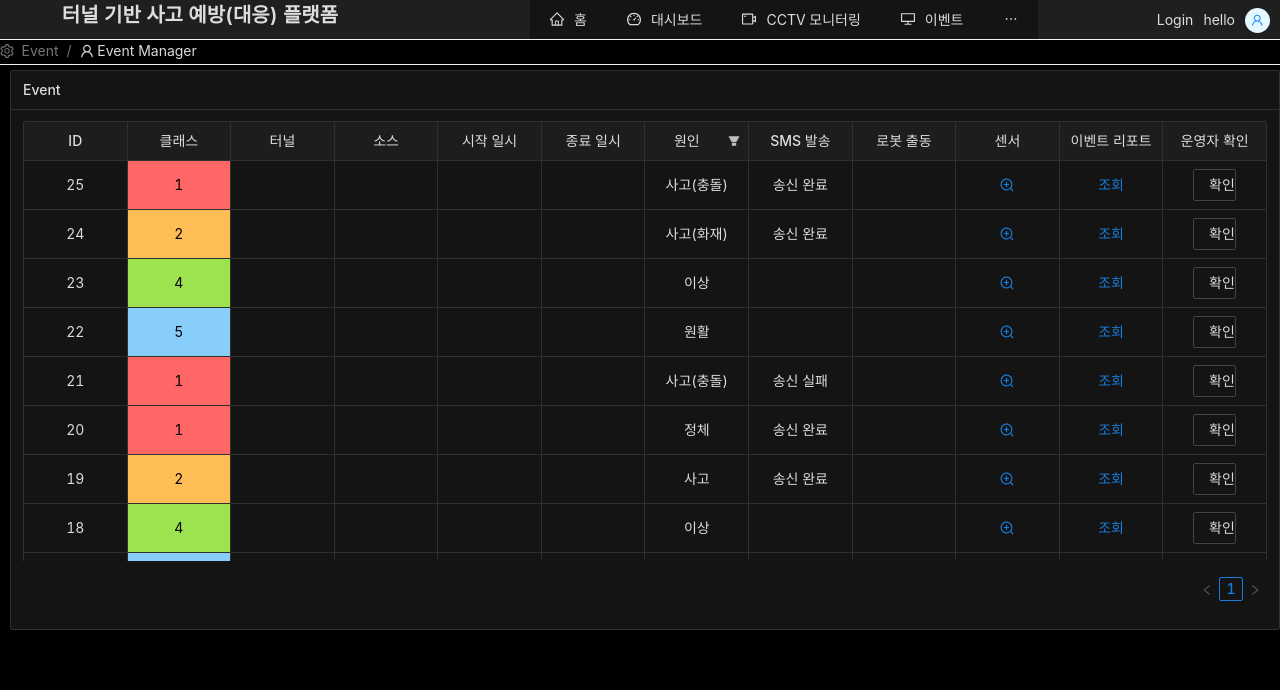
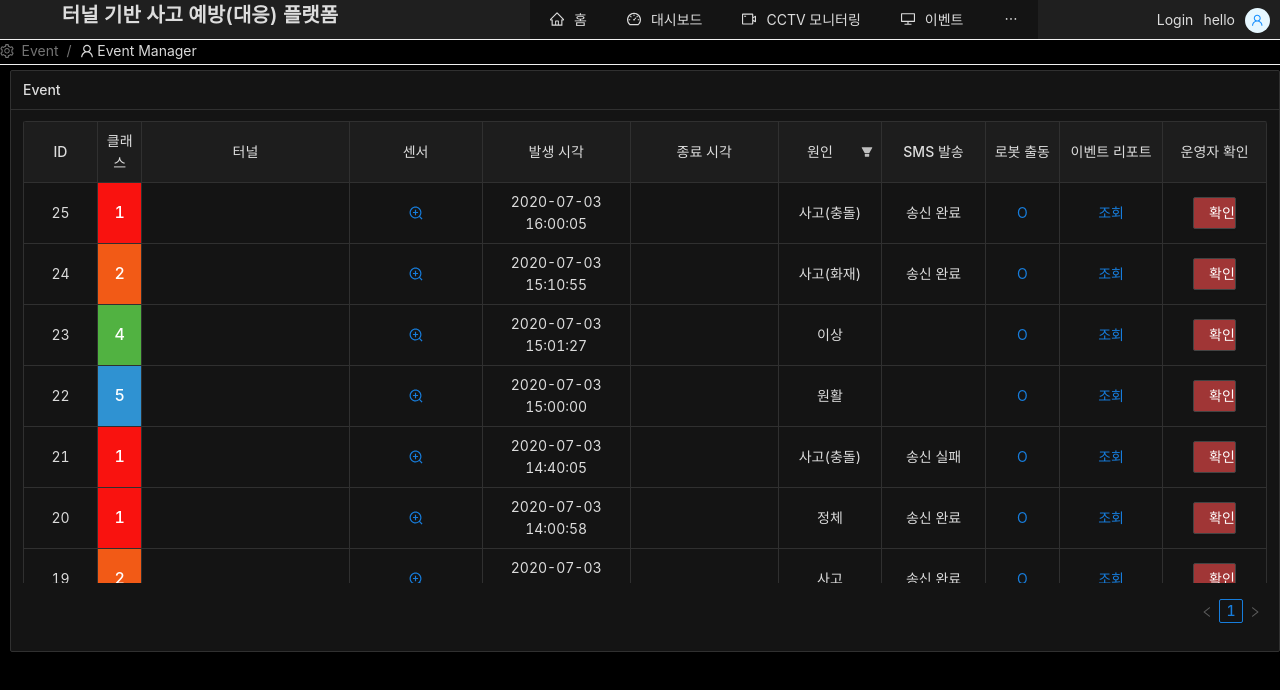
Before and after one commit to hanmihyeon/interface, a React (Create React App) app: page /Home/EventManager in a window 1280 px wide. Shown: the top 690 px of the page. Built offline with nearby package versions, Linux system fonts and the light colour scheme; what fusioncharts, rc-tween-one would draw is missing.

Commit message:
0728 2차 수정

```diff
--- a/src/Containers/Pages/Event.css
+++ b/src/Containers/Pages/Event.css
@@ -27,6 +27,28 @@
 }
 
 /* 컨펌 */
+.ant-popover-placement-bottom > .ant-popover-content > .ant-popover-arrow {
+    border-top-color: #fff;
+    border-left-color: #fff;
+}
+
+.ant-popover-title {
+    color: black;
+    border-bottom: 0.5px solid #d0d0d0;
+}
+
+.ant-popover-inner {
+    background-color: #fff;
+}
+
+.ant-popover-inner-content div p {
+    color: black;
+}
+
+.ant-popover-message {
+    color: black;
+}
+
 .ant-popover-buttons {
     display: flex;
     justify-content: flex-start;
@@ -35,8 +57,20 @@
 .ant-popover-buttons button {
     margin-left: 4px;
     margin-right: 0;
+    color: black;
+}
+
+.ant-popover-buttons .ant-btn-primary {
+    color: #fff;
 }
 
 .user-confirm {
     width: 50%;
+    background-color: #a03636;
+    color: #fff;
 }
+
+.user-confirm.ant-popover-disabled-compatible-wrapper {
+    background-color: transparent;
+    color: black;
+}
--- a/src/Containers/Pages/EventManager.js
+++ b/src/Containers/Pages/EventManager.js
@@ -8,10 +8,11 @@ import {
     Drawer,
     Modal,
     Button,
-    Popconfirm
+    Popconfirm,
+    Popover
 } from 'antd';
 
-import { SettingOutlined, UserOutlined, ZoomInOutlined, QuestionCircleOutlined } from '@ant-design/icons';
+import { SettingOutlined, UserOutlined, ZoomInOutlined, QuestionCircleOutlined, RobotOutlined } from '@ant-design/icons';
 import './Common.css';
 import './Event.css';
 // import DownloadLink from 'react-download-link';
@@ -261,7 +262,9 @@ class EventManager extends Component {
         filteredInfo: null,
         visible: false,
         visiblemodal: false,
-        disabled: false
+        disabled: false,
+        robotvisible: false,
+        visiblepop: false,
     };
 
     handleChange = (pagination, filters) => {
@@ -289,6 +292,12 @@ class EventManager extends Component {
         });
     }
 
+    showPop = () => {
+        this.setState({
+            visiblepop: true
+        })
+    }
+
     handleOk = e => {
         console.log(e);
         this.setState({
@@ -308,6 +317,17 @@ class EventManager extends Component {
             disabled: false
         })
     }
+
+    hide = () => {
+        this.setState({
+            visiblepop: false,
+        })
+    }
+
+    handleRobotVisibleChange = visiblepop => {
+        this.setState({ visiblepop });
+    }
+
     handleDisabled = e => {
         this.setState({
             disabled: true
@@ -337,27 +357,42 @@ class EventManager extends Component {
                 title: 'ID',
                 dataIndex: 'id',
                 align: 'center',
+                width: '5%',
             }, {
                 title: '클래스',
                 key: 'class',
                 dataIndex: 'class',
                 align: 'center',
+                width: '3%',
                 render(text, record) {
                     return {
                         props: {
                             style: {
                                 background:
                                     parseInt(text) === 1
-                                        ? '#ff6666' /*'#fbc0c0'*/
+                                        ? '#F9120F' /*'#fbc0c0' '#ff6666'*/
                                         : (parseInt(text) === 2
-                                            ? '#ffbd55' /*'#ffdaa1'*/
+                                            ? '#F25A16' /*'#ffdaa1' '#ffbd55'*/
                                             : (parseInt(text) === 3
-                                                ? '#ffff66' /*'#f9ffc9'*/
+                                                ? '#FEFF37' /*'#f9ffc9' '#ffff66'*/
                                                 : (parseInt(text) === 4
-                                                    ? '#9de24f' /*'#baffe5'*/
+                                                    ? '#51B241' /*'#baffe5' '#9de24f'*/
                                                     : (parseInt(text) === 5
-                                                        ? '#87cefa'/*'#a9cdff'*/ : 'black')))),
-                                color: 'black'
+                                                        ? '#2F92D2'/*'#a9cdff' '#87cefa'*/ : 'black')))),
+                                color:
+                                    parseInt(text) === 1
+                                        ? '#FFF'
+                                        : (parseInt(text) === 2
+                                            ? '#FFF'
+                                            : (parseInt(text) === 3
+                                                ? '#000'
+                                                : (parseInt(text) === 4
+                                                    ? '#fff'
+                                                    : (parseInt(text) === 5
+                                                        ? '#FFF' : 'black')))),
+                                fontSize: '16px',
+                                fontWeight: '500',
+                                /*textShadow: '-1px -1px 0 #000, 1px -1px 0 #000, -1px 1px 0 #000, 1px 1px 0 #000'*/
                             }
                         },
                         children: <div>{text}</div>
@@ -391,22 +426,30 @@ class EventManager extends Component {
                 title: '터널',
                 dataIndex: 'tunnel',
                 align: 'center',
+                width: '14%'
             }, {
-                title: '소스',
-                dataIndex: 'source',
+                title: '센서',
+                dataIndex: 'sensor',
                 align: 'center',
+                width: '9%',
+                render: () => (
+                    <a onClick={this.showDrawer}><ZoomInOutlined /></a>
+                )
             }, {
-                title: '시작 일시',
-                dataIndex: 'starttime',
+                title: '발생 시각',
+                dataIndex: 'date',
                 align: 'center',
+                width: '10%',
             }, {
-                title: '종료 일시',
+                title: '종료 시각',
                 dataIndex: 'endtime',
                 align: 'center',
+                width: '10%',
             }, {
                 title: '원인',
                 dataIndex: 'cause',
                 align: 'center',
+                width: '7%',
                 filters: [
                     {
                         text: '충돌',
@@ -424,21 +467,35 @@ class EventManager extends Component {
                 title: 'SMS 발송',
                 dataIndex: 'sms',
                 align: 'center',
+                width: '7%',
             }, {
                 title: '로봇 출동',
                 dataIndex: 'robot',
                 align: 'center',
-            }, {
-                title: '센서',
-                dataIndex: 'sensor',
-                align: 'center',
+                width: '5%',
                 render: () => (
-                    <a onClick={this.showDrawer}><ZoomInOutlined /></a>
+                    <div>
+                        <div>
+                            <a onClick={this.showPop}>O</a>
+                        </div>
+                        <div>
+                            <Popover
+                                title="로봇 출동"
+                                placement="bottom"
+                                content={<div><p>로봇출동완료</p><a onClick={this.hide}>Close</a></div>}
+                                trigger="click"
+                                visible={this.state.visiblepop}
+                                onVisibleChange={this.handleRobotVisibleChange}
+                            >
+                            </Popover>
+                        </div>
+                    </div>
                 )
             }, {
                 title: '이벤트 리포트',
                 dataIndex: 'eventreport',
                 align: 'center',
+                width: '7%',
                 render: () => (
                     <div>
                         <a onClick={this.showModal}>조회</a>
@@ -471,13 +528,15 @@ class EventManager extends Component {
                 title: '운영자 확인',
                 dataIndex: 'confirm',
                 align: 'center',
+                width: '7%',
                 render: () => (
                     <div>
                         <Popconfirm
                             title="이벤트 확인"
+                            placement="bottom"
                             onConfirm={this.handleDisabled}
                             onCancel={this.handlePopCancel}
-                            icon={<QuestionCircleOutlined style={{color:'red'}}/>}
+                            icon={<QuestionCircleOutlined style={{ color: 'red' }} />}
                         >
                             <Button disabled={this.state.disabled} className="user-confirm">확인</Button>
                         </Popconfirm>
--- a/src/Containers/Pages/RobotChart.js
+++ b/src/Containers/Pages/RobotChart.js
@@ -11,14 +11,14 @@ import GaugeChart from 'react-gauge-chart';
 import ReactSpeedometer from 'react-d3-speedometer';
 import './Robot1.css';
 charts(FusionCharts);
-// import Chart from 'react-apexcharts';
+
 highchartsMore(Highcharts);
 solidGauge(Highcharts);
 
 export const SpeedChart = () => {
-    return(
+    return (
         <ReactSpeedometer
-        width={180}
+            width={160}
             height={150}
             maxSegmentLabels={0}
             maxValue={100}
@@ -42,14 +42,15 @@ export const HighGaugeChart = () => {
     const option = {
         chart: {
             type: 'solidgauge',
-            width: 180
+            width: 160,
+            height: 150
         },
 
         title: null,
 
         pane: {
             center: ['50%', '85%'],
-            size: '140%',
+            size: '120%',
             startAngle: -90,
             endAngle: 90,
             background: {
@@ -86,7 +87,7 @@ export const HighGaugeChart = () => {
             tickAmount: 2,
             title: {
                 y: -70,
-                text: 'Speed'
+                text: '전압'
             },
             labels: {
                 y: 16
@@ -462,7 +463,7 @@ export const RobotChart3 = () => {
     }
 
     return (
-        <HighchartsReact Highcharts={Highcharts} options={option3}/>
+        <HighchartsReact Highcharts={Highcharts} options={option3} />
     );
 }
 
--- a/src/Containers/Pages/RobotControl.js
+++ b/src/Containers/Pages/RobotControl.js
@@ -34,7 +34,7 @@ TweenOne
 //조이스틱 컬러 파스텔 변경
 const RobotControl = () => {
 
-    const [value, setValue] = useState('1');
+    // const [value, setValue] = useState('1');
     const [form] = Form.useForm();
 
     const animation = {
@@ -136,8 +136,8 @@ const RobotControl = () => {
                                         <div className="radio">
                                             <span>감시모드</span>
                                             <Radio.Group>
-                                                <Radio value={1} onClick={() => setValue('1')}>자동</Radio>
-                                                <Radio value={2} onClick={() => setValue('2')}>수동</Radio>
+                                                <Radio value={1}>자동</Radio>
+                                                <Radio value={2}>수동</Radio>
                                             </Radio.Group>
                                         </div>
                                         <div className="toggle">
@@ -246,8 +246,8 @@ const RobotControl = () => {
                                             <img src="/robotcamera.png" alt="" />
                                         </div>*/}
                                         <div className="robot-info">
-                                            <VoltRadial />
-                                            <HighGaugeChart/>
+                                            <HighGaugeChart />
+                                            <HighGaugeChart />
                                             <SpeedChart />
                                             {/*<p>
                                                 전압: 220.{Math.floor(Math.random() * 100)}V<br />
--- a/src/Containers/Pages/Tunnel.css
+++ b/src/Containers/Pages/Tunnel.css
@@ -100,7 +100,8 @@
 .robot-camera-control-wrap {
     float: left;
 }
-.robot-camera-control-wrap > div {
+
+.robot-camera-control-wrap>div {
     margin: 13px 0;
 }
 
@@ -111,10 +112,10 @@
     justify-content: center;
 }
 
-.camera-top-button > button,
-.center-button > div > button,
-.center-button > div > div,
-.camera-bottom-button > button {
+.camera-top-button>button,
+.center-button>div>button,
+.center-button>div>div,
+.camera-bottom-button>button {
     width: 7%;
 }
 
@@ -125,7 +126,7 @@
     align-items: center;
 }
 
-.center-button > div {
+.center-button>div {
     width: 32px;
     height: 32px;
 }
@@ -178,6 +179,7 @@
 .robot-control-1 .light-toggle {
     margin-bottom: 10px;
 }
+
 .robot-control-1 .light-toggle,
 .robot-control-1 .uvlight-toggle {
     width: 100%;
@@ -192,7 +194,12 @@
 /* 현황 */
 
 .apexcharts-legend-text {
-    color: white!important;
+    color: white !important;
+}
+
+.apexcharts-text.apexcharts-pie-label {
+    fill: black!important;
+    font-weight:bold;
 }
 
 .sensor-status .ant-card-body {
--- a/src/Containers/Pages/Tunnel.js
+++ b/src/Containers/Pages/Tunnel.js
@@ -18,7 +18,7 @@ TweenOne
 
 //html초입에서 height 설정안해서 적용안됨 세로 퍼센트
 const Tunnel = (props) => {
-    const [value, setValue] = useState('1');
+    // const [value, setValue] = useState('1');
     const [form] = Form.useForm();
     //나중에 배열로 camera url마다 지정해야할듯
     const v1 = 'https://media.w3.org/2010/05/sintel/trailer_hd.mp4';  //분홍구름
@@ -176,8 +176,8 @@ const Tunnel = (props) => {
                                     <div className="radio">
                                         <span>감시모드</span>
                                         <Radio.Group>
-                                            <Radio value={1} onClick={() => setValue('1')}>자동</Radio>
-                                            <Radio value={2} onClick={() => setValue('2')}>수동</Radio>
+                                            <Radio value={1} /*onClick={() => setValue('1')}*/>자동</Radio>
+                                            <Radio value={2} /*onClick={() => setValue('2')}*/>수동</Radio>
                                         </Radio.Group>
                                     </div>
                                     <div className="toggle">
--- a/src/Containers/Pages/TunnelChart.js
+++ b/src/Containers/Pages/TunnelChart.js
@@ -44,12 +44,14 @@ export class TodayStatus extends React.Component {
       options: {
         chart: {
           width: 300,
-          type: 'pie',
+          type: 'donut',
         },
         labels: ['화재', '사고', '정체', '원활', '기타'],
-        colors: ['#9e3953','#dd713e','#9e8439','#529e39','#39539e'],
+        colors: ['#F9120F','#F25A16','#FEFF37','#51B241','#2F92D2'],
+        /*colors: ['#D63249','#E16929','#E0B74E','#39A048','#32A4D7'],
+        colors: ['#9e3953', '#dd713e', '#9e8439', '#529e39', '#39539e'],*/
         dataLabels: {
-          enabled: true,
+          enabled: false,
           style: {
             fontWeight: '400',
           },
@@ -82,8 +84,8 @@ export class TodayStatus extends React.Component {
   }
   render() {
     return (
-      <div id="chart" style={{margin: '15px 0 0 -17px'}}>
-        <ReactApexChart options={this.state.options} series={this.state.series} type="pie" width={300} />
+      <div id="chart" style={{ margin: '15px 0 0 -17px' }}>
+        <ReactApexChart options={this.state.options} series={this.state.series} type="donut" width={300} />
       </div>
     );
   }
```
Also changed, not shown: src/Containers/Pages/Robot1.css (+13 -11 lines). Lines whose indentation alone changed are shown as unchanged.
